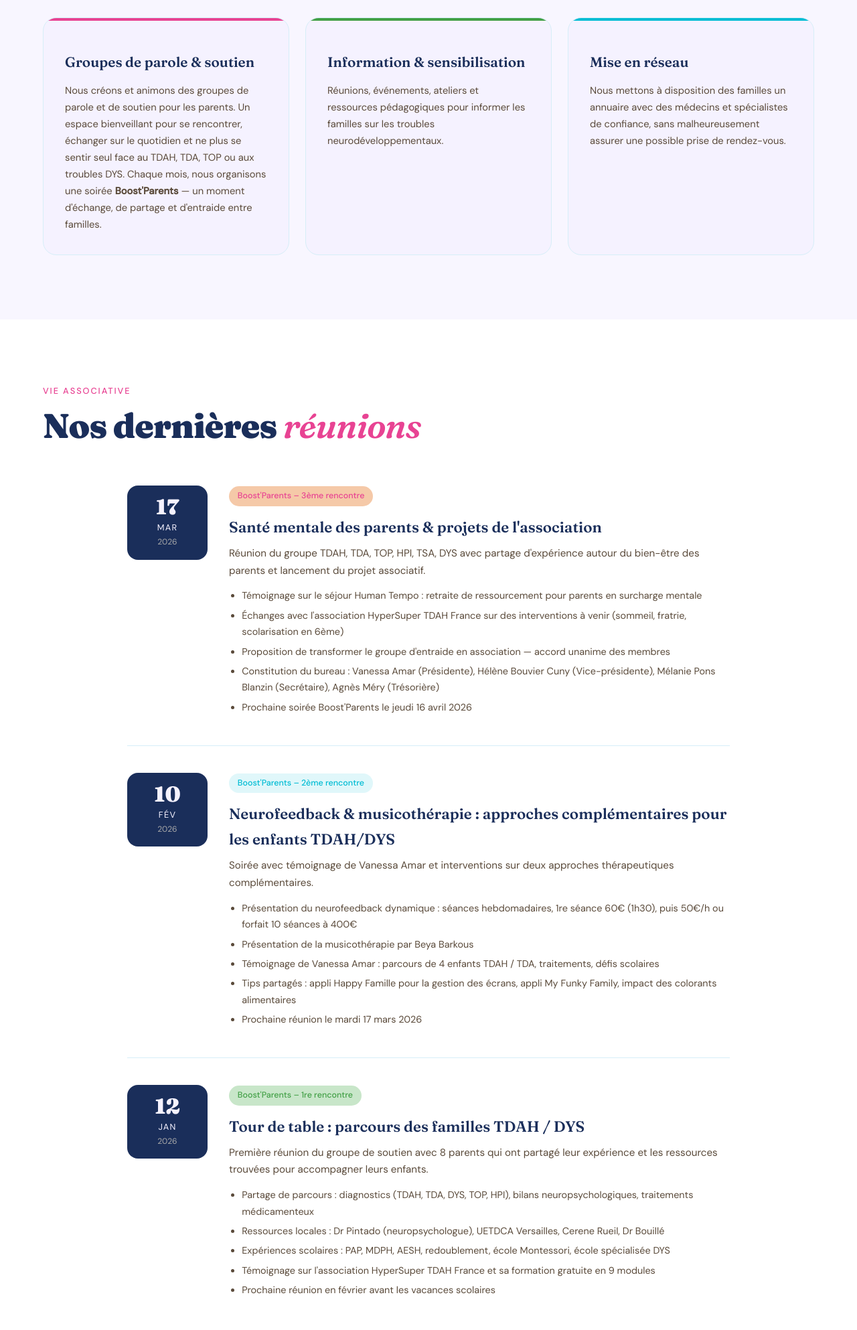
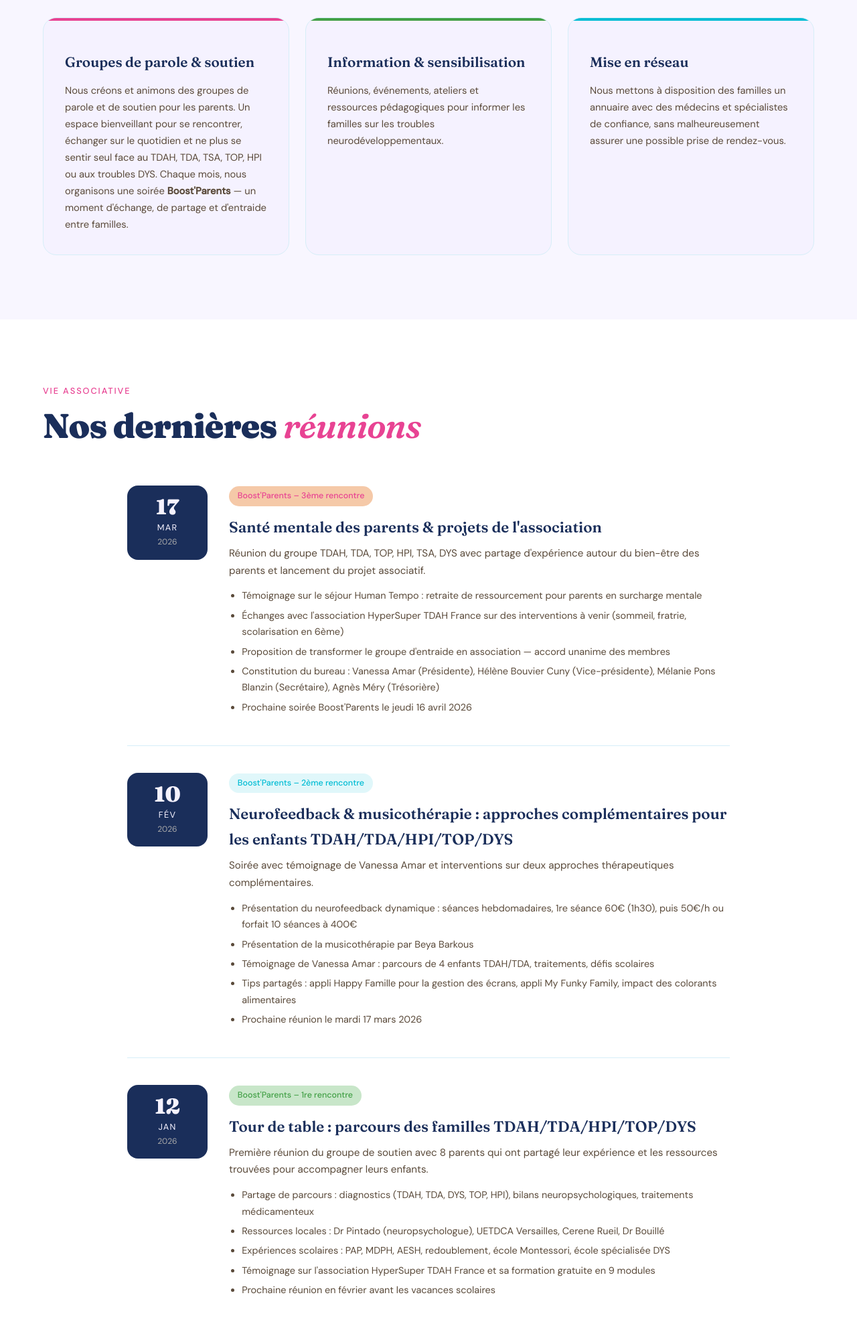
Before and after one commit to neuroatypik78860/neuro-atypik78, a plain HTML site: page neuro-atypik/neuro-atypik/index.html in a window 1280 px wide. Shown: the part 1780-3766 px from the top of the page at 67% size. Drawn offline with Linux system fonts and the light colour scheme.

Commit message:
Update index.html

```diff
--- a/neuro-atypik/neuro-atypik/index.html
+++ b/neuro-atypik/neuro-atypik/index.html
@@ -1011,7 +1011,7 @@
     <div class="mission-card orange">
       <div class="mission-icon"></div>
       <h3>Groupes de parole & soutien</h3>
-      <p>Nous créons et animons des groupes de parole et de soutien pour les parents. Un espace bienveillant pour se rencontrer, échanger sur le quotidien et ne plus se sentir seul face au TDAH, TDA, TOP ou aux troubles DYS. Chaque mois, nous organisons une soirée <strong>Boost'Parents</strong> — un moment d'échange, de partage et d'entraide entre familles.</p>
+      <p>Nous créons et animons des groupes de parole et de soutien pour les parents. Un espace bienveillant pour se rencontrer, échanger sur le quotidien et ne plus se sentir seul face au TDAH, TDA, TSA, TOP, HPI ou aux troubles DYS. Chaque mois, nous organisons une soirée <strong>Boost'Parents</strong> — un moment d'échange, de partage et d'entraide entre familles.</p>
     </div>
     <div class="mission-card green">
       <div class="mission-icon"></div>
@@ -1061,12 +1061,12 @@
       </div>
       <div class="reunion-content">
         <span class="reunion-tag tag-purple">Boost'Parents – 2ème rencontre</span>
-        <h3>Neurofeedback &amp; musicothérapie : approches complémentaires pour les enfants TDAH/DYS</h3>
+        <h3>Neurofeedback &amp; musicothérapie : approches complémentaires pour les enfants TDAH/TDA/HPI/TOP/DYS</h3>
         <p>Soirée avec témoignage de Vanessa Amar et interventions sur deux approches thérapeutiques complémentaires.</p>
         <ul>
           <li>Présentation du neurofeedback dynamique : séances hebdomadaires, 1re séance 60€ (1h30), puis 50€/h ou forfait 10 séances à 400€</li>
           <li>Présentation de la musicothérapie par Beya Barkous</li>
-          <li>Témoignage de Vanessa Amar : parcours de 4 enfants TDAH / TDA, traitements, défis scolaires</li>
+          <li>Témoignage de Vanessa Amar : parcours de 4 enfants TDAH/TDA, traitements, défis scolaires</li>
           <li>Tips partagés : appli Happy Famille pour la gestion des écrans, appli My Funky Family, impact des colorants alimentaires</li>
           <li>Prochaine réunion le mardi 17 mars 2026</li>
         </ul>
@@ -1081,7 +1081,7 @@
       </div>
       <div class="reunion-content">
         <span class="reunion-tag tag-green">Boost'Parents – 1re rencontre</span>
-        <h3>Tour de table : parcours des familles TDAH / DYS</h3>
+        <h3>Tour de table : parcours des familles TDAH/TDA/HPI/TOP/DYS</h3>
         <p>Première réunion du groupe de soutien avec 8 parents qui ont partagé leur expérience et les ressources trouvées pour accompagner leurs enfants.</p>
         <ul>
           <li>Partage de parcours : diagnostics (TDAH, TDA, DYS, TOP, HPI), bilans neuropsychologiques, traitements médicamenteux</li>
@@ -1150,7 +1150,7 @@
   <div class="section-label">Fiches pratiques</div>
   <div class="ressources-intro">
     <h2>Nos <em>ressources</em> pour les familles</h2>
-    <p>Rédigées par Vanessa Amar, ces fiches pratiques couvrent les principaux profils neuro-atypiques. Découvrez un avant-goût ci-dessous — le contenu complet est réservé aux membres ou disponibles à l'achat.</p>
+    <p>Rédigées par Vanessa Amar, ces fiches pratiques couvrent les principaux profils neuro-atypiques. Découvrez un avant-goût ci-dessous — le contenu complet est réservé aux membres.</p>
   </div>
 
   <div class="ressources-grid">
@@ -1556,7 +1556,7 @@
     <ul class="adhesion-perks">
       <li><span class="perk-icon">✓</span> Accès à tous nos événements, réunions et ateliers</li>
       <li><span class="perk-icon">✓</span> Intégration à notre communauté privée de parents</li>
-      <li><span class="perk-icon">✓</span> Fiches pratiques et ressources exclusives (TDAH, DYS)</li>
+      <li><span class="perk-icon">✓</span> Fiches pratiques et ressources exclusives (TDAH/TDA, TDAH Ado, TOP, HPI, DYS)</li>
       <li><span class="perk-icon">✓</span> Mise en relation avec des spécialistes de confiance</li>
       <li><span class="perk-icon">✓</span> Accompagnement dans vos démarches administratives</li>
       <li><span class="perk-icon">✓</span> Droit de vote aux assemblées générales</li>
```
